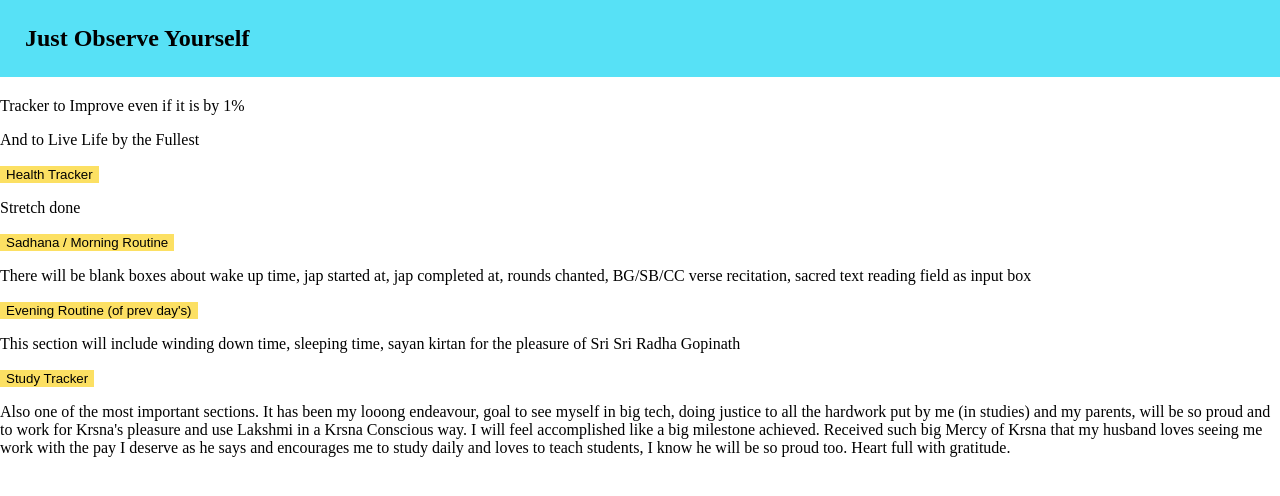
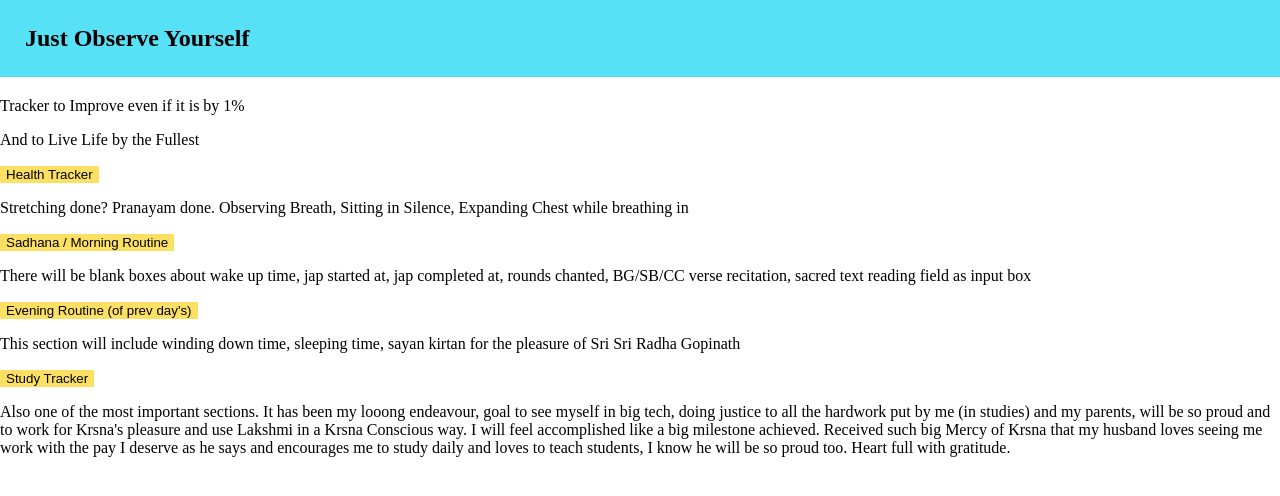
Before and after one commit to vijayaMishra/MasteringCSS, a plain HTML site: page accordion/index.html in a window 1280 px wide. Drawn offline with Linux system fonts and the light colour scheme.

Commit message:
updating accordion project

```diff
--- a/accordion/index.html
+++ b/accordion/index.html
@@ -14,7 +14,7 @@
 
     <button class="accordion">Health Tracker</button>
     <div class="section-details">
-        <p>Stretch done</p>
+        <p>Stretching done? Pranayam done. Observing Breath, Sitting in Silence, Expanding Chest while breathing in</p>
     </div>
 
     <button class="accordion">Sadhana / Morning Routine</button>
```
Also changed, not shown: accordion/styles.css (line endings or trailing spaces).
